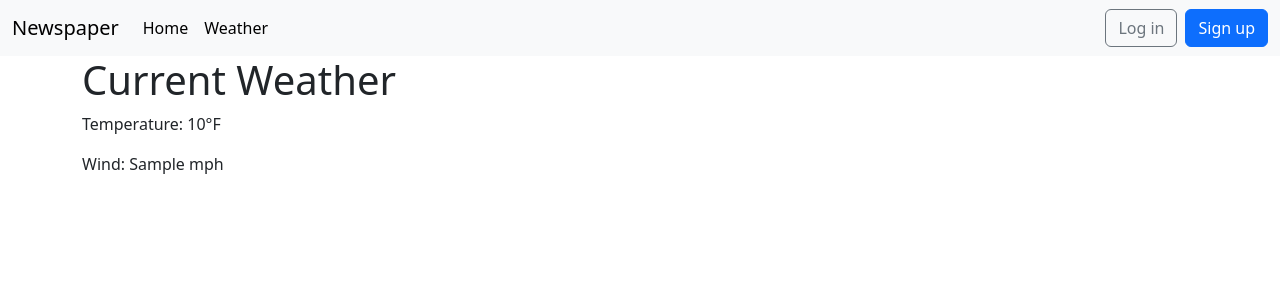
After one commit to DonovanKennedy/DjangoNewspaper, a Django app: page /weather/ in a window 1280 px wide. The commit adds this page. Shown: the top 300 px of the page. Run offline with Django 5.2, Linux system fonts and the light colour scheme; tables that the repository leaves empty hold one stand-in row (values such as "Sample post"); a database or web service that is not in the repository returns one stand-in record (values such as "Sample title"); data that the repository does not hold is empty.

Commit message:
first weather commit

```diff
--- a/pages/urls.py
+++ b/pages/urls.py
@@ -1,6 +1,7 @@
 from django.urls import path
-from .views import HomePageView
+from .views import HomePageView, WeatherPageView
 
 urlpatterns = [
     path("", HomePageView.as_view(), name="home"),
+    path("weather/", WeatherPageView.as_view(), name="weather")
 ]
--- a/pages/views.py
+++ b/pages/views.py
@@ -1,4 +1,32 @@
+import requests
 from django.views.generic import TemplateView
 
 class HomePageView(TemplateView):
     template_name = "home.html"
+
+class WeatherPageView(TemplateView):
+    template_name = "weather.html"
+
+    latitude = 46.87
+    longitude = -113.99
+
+    def get_context_data(self, **kwargs):
+        context = super().get_context_data(**kwargs)
+
+        url = "https://api.open-meteo.com/v1/forecast"
+        params = {
+            "latitude": self.latitude,
+            "longitude": self.longitude,
+            "current": "temperature_2m,wind_speed_10m,weather_code",
+            "temperature_unit": "fahrenheit",
+            "wind_speed_unit": "mph",
+        }
+
+        try:
+            response = requests.get(url, params=params, timeout=5)
+            response.raise_for_status()
+            context["weather"] = response.json()["current"]
+        except requests.RequestException:
+            context["error"] = "Couldn't fetch weather right now."
+
+        return context
--- a/templates/base.html
+++ b/templates/base.html
@@ -21,7 +21,10 @@
             <div class="collapse navbar-collapse" id="navbarSupportedContent">
                 <ul class="navbar-nav me-auto mb-2 mb-lg-0">
                     <li class="nav-item">
-                        <a class="nav-link active" aria-current="page" href="#">Home</a>
+                        <a class="nav-link active" aria-current="page" href="{% url 'home' %}">Home</a>
+                    </li>
+                    <li class="nav-item">
+                        <a class="nav-link active" aria-current="page" href="{% url 'weather' %}">Weather</a>
                     </li>
                     {% if user.is_authenticated %}
                     <li><a href="{% url 'article_new' %}" class="nav-link px-2 link-dark">+ New</a></li>
--- /dev/null
+++ b/templates/weather.html
@@ -0,0 +1,11 @@
+{% extends "base.html" %}
+
+{% block content %}
+<h1>Current Weather</h1>
+{% if error %}
+<p>{{ error }}</p>
+{% else %}
+<p>Temperature: {{ weather.temperature_2m }}°F</p>
+<p>Wind: {{ weather.wind_speed_10m }} mph</p>
+{% endif %}
+{% endblock content %}
```
Also changed, not shown: db.sqlite3.
